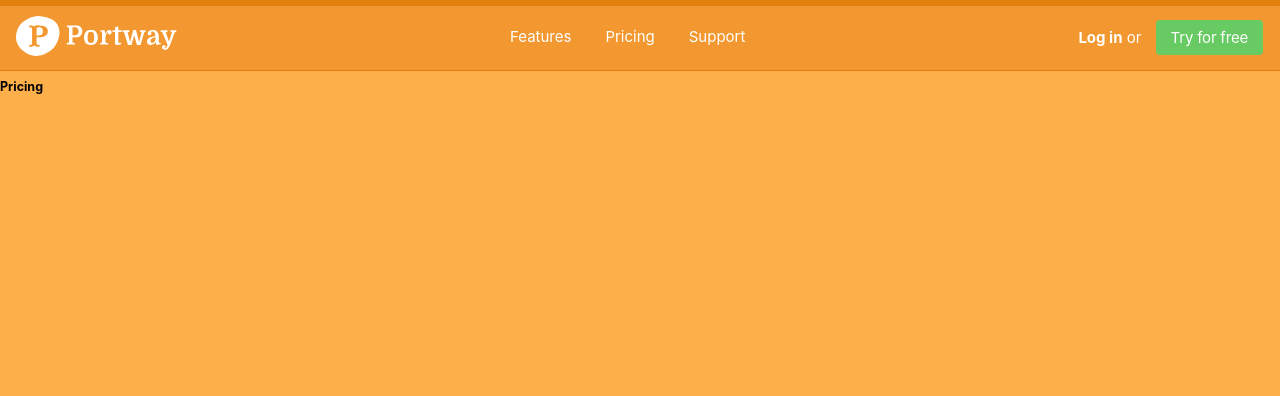
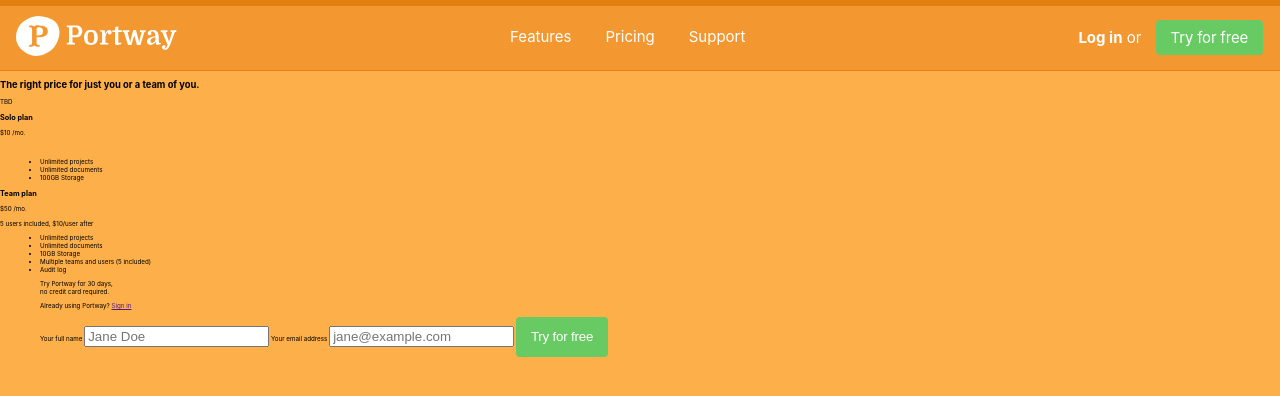
Before and after one commit to portway/portway-website, a Node project: template src/pricing.hbs in a window 1280 px wide. Shown: the top 396 px of the page. Run offline with Node 20 templates, Linux system fonts and the light colour scheme; the template is opened without the code that fills it, so the values that code supplies are empty.

Commit message:
Finishing pricing page

```diff
--- a/src/css/home.scss
+++ b/src/css/home.scss
@@ -3,7 +3,7 @@
 .home {
   color: #fff;
   .intro {
-    .intro-title {
+    .intro__title {
       font-size: 4.2rem;
       font-weight: bold;
       letter-spacing: -0.3px;
--- a/src/features.hbs
+++ b/src/features.hbs
@@ -6,7 +6,7 @@
   </div>
   <section class="container features">
     <div class="intro">
-      <h2 class="intro-title">It’s just what you want, plus some thing you didn’t know you wanted, working really, really well.</h2>
+      <h2 class="intro__title">It’s just what you want, plus some thing you didn’t know you wanted, working really, really well.</h2>
     </div>
     {{!-- /intro --}}
     <div class="features__tabs tabbed">
--- a/src/home.hbs
+++ b/src/home.hbs
@@ -6,7 +6,7 @@
   </div>
   <div class="container home">
     <div class="intro">
-      <h2 class="intro-title">A notes app for people who need to do more</h2>
+      <h2 class="intro__title">A notes app for people who need to do more</h2>
       <p>
         We created Portway for those who love the simplicity and flexibility of Markdown, <br />
         and need a way to do stuff with it.
--- /dev/null
+++ b/src/js/pricing.js
@@ -0,0 +1,2 @@
+import '../css/shared.scss'
+import '../css/pricing.scss'
--- a/src/pricing.hbs
+++ b/src/pricing.hbs
@@ -1,6 +1,49 @@
 {{> partials/head }}
 <body class="theme-pricing">
   {{> partials/navigation active="pricing" }}
-  <h1 class="page-title">Pricing</h1>
+  <div aria-hidden="true" hidden>
+    <h1>Pricing</h1>
+  </div>
+  <div class="container pricing">
+    <div class="intro">
+      <h2 class="intro__title">The right price for just you or a team of you.</h2>
+      <p class="intro__subtitle">TBD</p>
+    </div>
+    <div class="plans">
+      <div class="plan card">
+        <h3 class="plan__title">Solo plan</h3>
+        <div>
+          <span class="plan__cost">$10</span>
+          <span class="plan__period">/mo.</span>
+        </div>
+        <p class="plan__notes">&nbsp;</p>
+        <ul class="feature-list">
+          <li class="feature-list__item feature-list__item--yes">Unlimited projects</li>
+          <li class="feature-list__item feature-list__item--yes">Unlimited documents</li>
+          <li class="feature-list__item feature-list__item--yes">100GB Storage</li>
+        </ul>
+      </div>
+      {{!-- /plan --}}
+      <div class="plan card">
+        <h3 class="plan__title">Team plan</h3>
+        <div>
+          <span class="plan__cost">$50</span>
+          <span class="plan__period">/mo.</span>
+        </div>
+        <p class="plan__notes">5 users included, $10/user after</p>
+        <ul class="feature-list">
+          <li class="feature-list__item feature-list__item--yes">Unlimited projects</li>
+          <li class="feature-list__item feature-list__item--yes">Unlimited documents</li>
+          <li class="feature-list__item feature-list__item--yes">10GB Storage</li>
+          <li class="feature-list__item feature-list__item--yes">Multiple teams and users (5 included)</li>
+          <li class="feature-list__item feature-list__item--yes">Audit log</li>
+        </ul>
+      </div>
+      {{!-- /plan --}}
+    </div>
+    {{!-- /cards --}}
+    {{> partials/sign-up }}
+  </div>
+  {{!-- /container --}}
 </body>
 </html>
--- a/src/support.hbs
+++ b/src/support.hbs
@@ -1,6 +1,6 @@
 {{> partials/head }}
 <body class="theme-support">
   {{> partials/navigation active="support" }}
-  <h1 class="page-title">Support</h1>
+  <h1 class="intro__title">Support</h1>
 </body>
 </html>
--- a/webpack.entrypoints.js
+++ b/webpack.entrypoints.js
@@ -2,4 +2,5 @@
   // https://webpack.js.org/concepts/entry-points/#multi-page-application
   home: './src/js/home.js',
   features: './src/js/features.js',
+  pricing: './src/js/pricing.js',
 }
--- a/webpack.htmlFiles.js
+++ b/webpack.htmlFiles.js
@@ -22,7 +22,7 @@
     template: './src/pricing.hbs',
     title: 'Pricing – Portway',
     inject: true,
-    chunks: ['home'],
+    chunks: ['pricing'],
     filename: 'pricing/index.html',
     constants: constants
   }),
```
Also changed, not shown: src/css/inc/_type.scss (+0 -8 lines), src/css/pricing.scss (added, +91 -0 lines), src/css/shared.scss (+19 -2 lines), src/img/icon/CHECK.svg (added), src/img/pricing-circles.svg (added).
